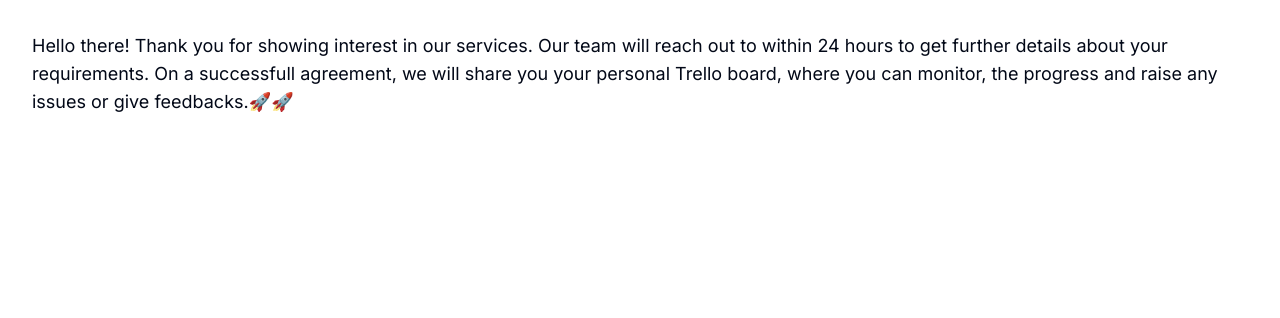
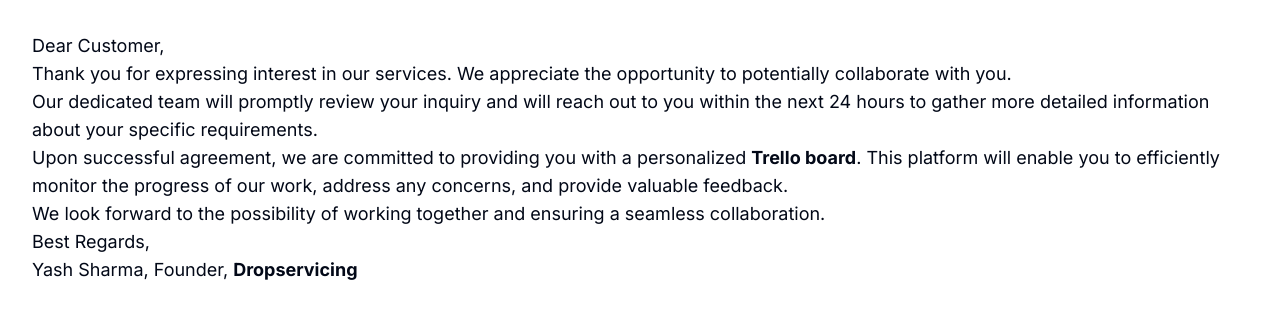
Before and after one commit to yashsharma999/agency-concept, a Next.js app: page /newLead in a window 1280 px wide. Shown: the top 318 px of the page. Built offline with nearby package versions, Linux system fonts and the light colour scheme.

Commit message:
feat: react-email

```diff
--- a/package.json
+++ b/package.json
@@ -14,6 +14,7 @@
     "@radix-ui/react-label": "^2.0.2",
     "@radix-ui/react-slot": "^1.0.2",
     "@radix-ui/react-switch": "^1.0.3",
+    "@react-email/components": "0.0.14",
     "axios": "^1.6.7",
     "class-variance-authority": "^0.7.0",
     "clsx": "^2.1.0",
@@ -23,6 +24,7 @@
     "react-dnd": "^16.0.1",
     "react-dnd-html5-backend": "^16.0.1",
     "react-dom": "^18",
+    "react-email": "2.0.0",
     "react-hook-form": "^7.49.3",
     "resend": "^3.1.0",
     "tailwind-merge": "^2.2.0",
--- a/src/app/api/send/route.js
+++ b/src/app/api/send/route.js
@@ -1,4 +1,5 @@
 import NewLead from '@/components/emailTemplates/newLead';
+import LeadEmail from '../../../react-email-starter/emails';
 import { Resend } from 'resend';
 
 const resend = new Resend(process.env.RESEND_API_KEY);
@@ -6,7 +7,7 @@ const resend = new Resend(process.env.RESEND_API_KEY);
 export async function POST(request) {
   try {
     const requestBody = await request.json();
-    const { recipientEmail } = requestBody;
+    const { recipientEmail, cart } = requestBody;
 
     if (!recipientEmail) {
       throw new Error('Recipient email is required');
@@ -15,8 +16,8 @@ export async function POST(request) {
     const data = await resend.emails.send({
       from: 'Yash <onboarding@yashsharma.tech>',
       to: [recipientEmail],
-      subject: 'Hello New Lead',
-      react: NewLead,
+      subject: 'Acknowledgment of Your Inquiry',
+      react: <LeadEmail recipientEmail={recipientEmail} cart={cart} />,
     });
 
     return Response.json(data);
--- a/src/components/HandleNext.jsx
+++ b/src/components/HandleNext.jsx
@@ -65,6 +65,7 @@ export default function HandleNext({ cart }) {
   const sendEmail = async (email) => {
     const resp = await axios.post('api/send', {
       recipientEmail: email,
+      cart: cart,
     });
     console.log('res', resp);
   };
--- a/src/components/emailTemplates/newLead.jsx
+++ b/src/components/emailTemplates/newLead.jsx
@@ -4,11 +4,23 @@ export default function NewLead({ priceRange, cart }) {
   return (
     <div className='p-8'>
       <h1 className='text-lg'>
-        Hello there! Thank you for showing interest in our services. Our team
-        will reach out to within 24 hours to get further details about your
-        requirements. On a successfull agreement, we will share you your
-        personal Trello board, where you can monitor, the progress and raise any
-        issues or give feedbacks.🚀🚀
+        Dear Customer, <br />
+        Thank you for expressing interest in our services. We appreciate the
+        opportunity to potentially collaborate with you.
+        <br />
+        Our dedicated team will promptly review your inquiry and will reach out
+        to you within the next 24 hours to gather more detailed information
+        about your specific requirements.
+        <br />
+        Upon successful agreement, we are committed to providing you with a
+        personalized <strong>Trello board</strong>. This platform will enable
+        you to efficiently monitor the progress of our work, address any
+        concerns, and provide valuable feedback.
+        <br /> We look forward to the possibility of working together and
+        ensuring a seamless collaboration.
+        <br />
+        Best Regards,
+        <br /> Yash Sharma, Founder, <strong>Dropservicing</strong>
       </h1>
     </div>
   );
--- /dev/null
+++ b/src/react-email-starter/emails/index.jsx
@@ -0,0 +1,79 @@
+import React from 'react';
+import {
+  Html,
+  Button,
+  Container,
+  Head,
+  Preview,
+  Tailwind,
+  Body,
+  Section,
+  Text,
+  Heading,
+  Row,
+  Column,
+  Hr,
+} from '@react-email/components';
+
+export default function LeadEmail({ cart }) {
+  return (
+    <Html>
+      <Head />
+      <Preview>{'Thank you for expressing interest in our services.'}</Preview>
+      <Tailwind>
+        <Body className='bg-white my-auto mx-auto font-sans px-2'>
+          <Container className='border border-solid border-[#eaeaea] rounded my-[40px] mx-auto p-[20px] max-w-[465px]'>
+            <Heading className='text-center'>Next Steps</Heading>
+            <Text>
+              Thank you for expressing interest in our services. We appreciate
+              the opportunity to potentially collaborate with you.
+            </Text>
+            <Text>
+              Our dedicated team will promptly review your inquiry and will
+              reach out to you within the next <strong>24 hours</strong> to
+              gather more detailed information about your specific requirements.
+              <br />
+              <br />
+              Upon successful agreement, we are committed to providing you with
+              a personalized <strong>Trello board</strong>. This platform will
+              enable you to efficiently monitor the progress of our work,
+              address any concerns, and provide valuable feedback.
+              <br />
+              <br /> We look forward to the possibility of working together and
+              ensuring a seamless collaboration.
+              <br />
+              <br />
+              Best Regards,
+              <br /> Yash Sharma
+            </Text>
+
+            {cart?.length > 0 && (
+              <>
+                <Hr />
+                <Section className=''>
+                  <Row className='mb-2'>
+                    <Column className='font-bold'>{'Service'}</Column>
+                    <Column className='text-right font-bold'>
+                      {'Price Range'}
+                    </Column>
+                  </Row>
+                  {cart?.map((item, i) => (
+                    <Row key={i} className='mb-2'>
+                      <Column key={i} className={'text-sm'}>
+                        {item.title}
+                      </Column>
+                      <Column
+                        className='text-right text-sm'
+                        key={i}
+                      >{`${item.price[0]}-${item.price[1]}`}</Column>
+                    </Row>
+                  ))}
+                </Section>
+              </>
+            )}
+          </Container>
+        </Body>
+      </Tailwind>
+    </Html>
+  );
+}
```
Also changed, not shown: 1 other file (tests, documents, lock files or other folders).
